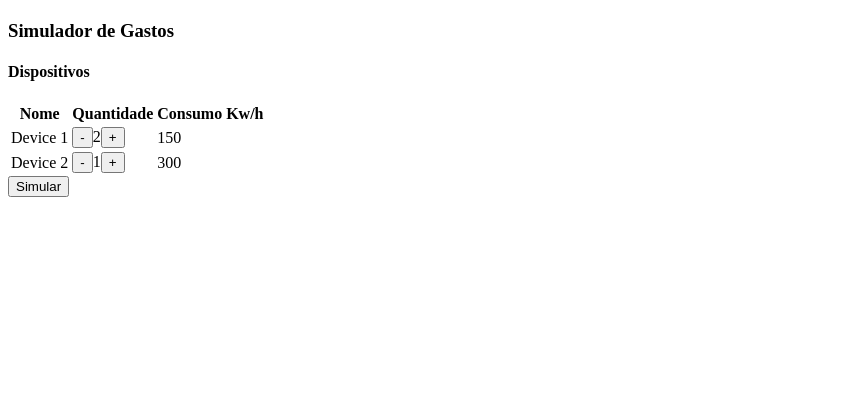
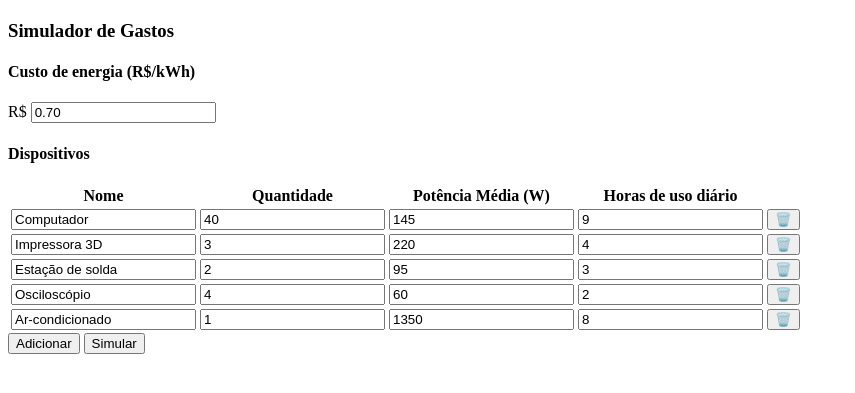
Before and after one commit to fnmatheus/trabalho_final_progamacao, a Django app: page / in a window 1280 px wide. Shown: the part 107-500 px from the top of the page, without its empty margins (0-855 px from the left). Run offline with Django 5.2, Linux system fonts and the light colour scheme.

Commit message:
feat: adding table functions

```diff
--- a/simulator/static/simulator/script.js
+++ b/simulator/static/simulator/script.js
@@ -1,51 +1,59 @@
 // função responsável por iniciar a tabela de dispositivos ja pre definida
-function deviceAmountSettings(device) {
-    const tdAmount = document.createElement("td");
+function deviceInfoCell(device, type) {
+    const tdCell = document.createElement("td");
 
-    const amountValue = document.createElement("span");
-    amountValue.textContent = device.amount;
+    const cellValue = document.createElement("input");
+    cellValue.value = device[type];
 
-    const btnMinus = document.createElement("button");
-    btnMinus.textContent = "-";
-    btnMinus.onclick = () => {
-        if (amountValue.textContent > 0) {
-            amountValue.textContent = parseInt(amountValue.textContent) - 1;
-        }
+    if (type != "name") {
+        cellValue.type = "number"
+        cellValue.min = "0"
     }
 
-    const btnPlus = document.createElement("button");
-    btnPlus.textContent = "+";
-    btnPlus.onclick = () => {
-        amountValue.textContent = parseInt(amountValue.textContent) + 1;
-    }
+    tdCell.append(cellValue);
 
-    tdAmount.append(btnMinus, amountValue, btnPlus);
-
-    return tdAmount;
+    return tdCell;
 }
 
 function initDevicesTable() {
     const devices = [
-        { name: "Device 1", amount: 2, consumption: 150 },
-        { name: "Device 2", amount: 1, consumption: 300 }
+        { name: "Computador", amount: 40, averagePower: 145, usageTime: 9 },
+        { name: "Impressora 3D", amount: 3, averagePower: 220, usageTime: 4 },
+        { name: "Estação de solda", amount: 2, averagePower: 95, usageTime: 3 },
+        { name: "Osciloscópio", amount: 4, averagePower: 60, usageTime: 2 },
+        { name: "Ar-condicionado", amount: 1, averagePower: 1350, usageTime: 8 }
     ];
 
     const tableBody = document.querySelector("#devices-table tbody");
 
-    devices.forEach((device) => {
+    devices.forEach((device, i) => {
         const line = document.createElement("tr");
 
-        const tdName = document.createElement("td");
-        const tdConsumption = document.createElement("td");
+        const tdName = deviceInfoCell(device, "name");
+        const tdAmount = deviceInfoCell(device, "amount");
+        const tdAveragePower = deviceInfoCell(device, "averagePower");
+        const tdUsageTime = deviceInfoCell(device, "usageTime");
 
-        tdName.textContent = device.name;
-        tdAmount = deviceAmountSettings(device);
-        tdConsumption.textContent = device.consumption;
+        const tdDelete = document.createElement("td");
+        const deleteBtn = document.createElement("button");
+        deleteBtn.textContent = "🗑️"
+        deleteBtn.onclick = () => {
+            const auth = confirm("Tem certeza que deseja remover este dispositivo?");
+            if (auth) {
+                line.remove();
+            }
+        };
+        tdDelete.appendChild(deleteBtn);
 
-        line.append(tdName, tdAmount, tdConsumption);
+        line.append(tdName, tdAmount, tdAveragePower, tdUsageTime, tdDelete);
 
         tableBody.appendChild(line);
     })
 }
 
+function addDeviceFormDisplay(stats) {
+    addDeviceForm = document.getElementById("device-form");
+    addDeviceForm.style.display = stats;
+}
+
 initDevicesTable();
--- a/simulator/templates/simulator/home.html
+++ b/simulator/templates/simulator/home.html
@@ -17,17 +17,26 @@
                 <!-- Sessão do simulador -->
                 <h3>Simulador de Gastos</h3>
                 <div>
-                    <!--
-                        Tabela de dispositivos e suas funções,
-                        como adicionar, remover e simular
-                    -->
+                    <div>
+                        <h4>Custo de energia (R$/kWh)</h4>
+                        <span>
+                            R$
+                            <input type="number" value="0.70" step="0.01">
+                        </span>
+                    </div>
                     <h4>Dispositivos</h4>
                     <table id="devices-table">
+                        <!--
+                            Tabela de dispositivos e suas funções,
+                            como adicionar, remover e simular
+                        -->
                         <thead>
                             <tr>
                                 <th>Nome</th>
                                 <th>Quantidade</th>
-                                <th>Consumo Kw/h</th>
+                                <th>Potência Média (W)</th>
+                                <th>Horas de uso diário</th>
+                                <th><!-- th do botao deletar --></th>
                             </tr>
                         </thead>
                         <tbody>
@@ -37,10 +46,60 @@
                             -->
                         </tbody>
                     </table>
+                    <button onclick="addDeviceFormDisplay('block')">Adicionar</button>
                     <button>Simular</button>
+                </div>
+                <div id="device-form" style="display: none">
+                    <!-- Formulario para adicionar novo dispositivo -->
+                    <div>
+                        <h3>Adicionar Dispositivo</h3>
+                        <button onclick="addDeviceFormDisplay('none')">x</button>
+                    </div>
+                    <form action="">
+                        <div>
+                            <label for="name">Nome</label>
+                            <input
+                                type="text"
+                                name="name"
+                                id="name"
+                                required
+                            >
+                        </div>
+                        <div>
+                            <label for="amount">Quantidade</label>
+                            <input
+                                type="number"
+                                name="amount"
+                                id="amount"
+                                min="1"
+                                required
+                            >
+                        </div>
+                        <div>
+                            <label for="averagePower">Potência Média (W)</label>
+                            <input
+                                type="number"
+                                name="averagePower"
+                                id="averagePower"
+                                min="0"
+                                required
+                            >
+                        </div>
+                        <div>
+                            <label for="usageTime">Horas de uso diário</label>
+                            <input
+                                type="number"
+                                name="usageTime"
+                                id="usageTime"
+                                min="0"
+                                required
+                            >
+                        </div>
+                        <button>Adicionar</button>
+                    </form>
                 </div>
             </section>
         </main>
     </body>
-    <script src="{% static 'simulator/script.js' %}"></script>
+    <script src="{% static 'simulator/script.js' %}?v=1"></script>
 </html>
```
Also changed, not shown: db.sqlite3.
